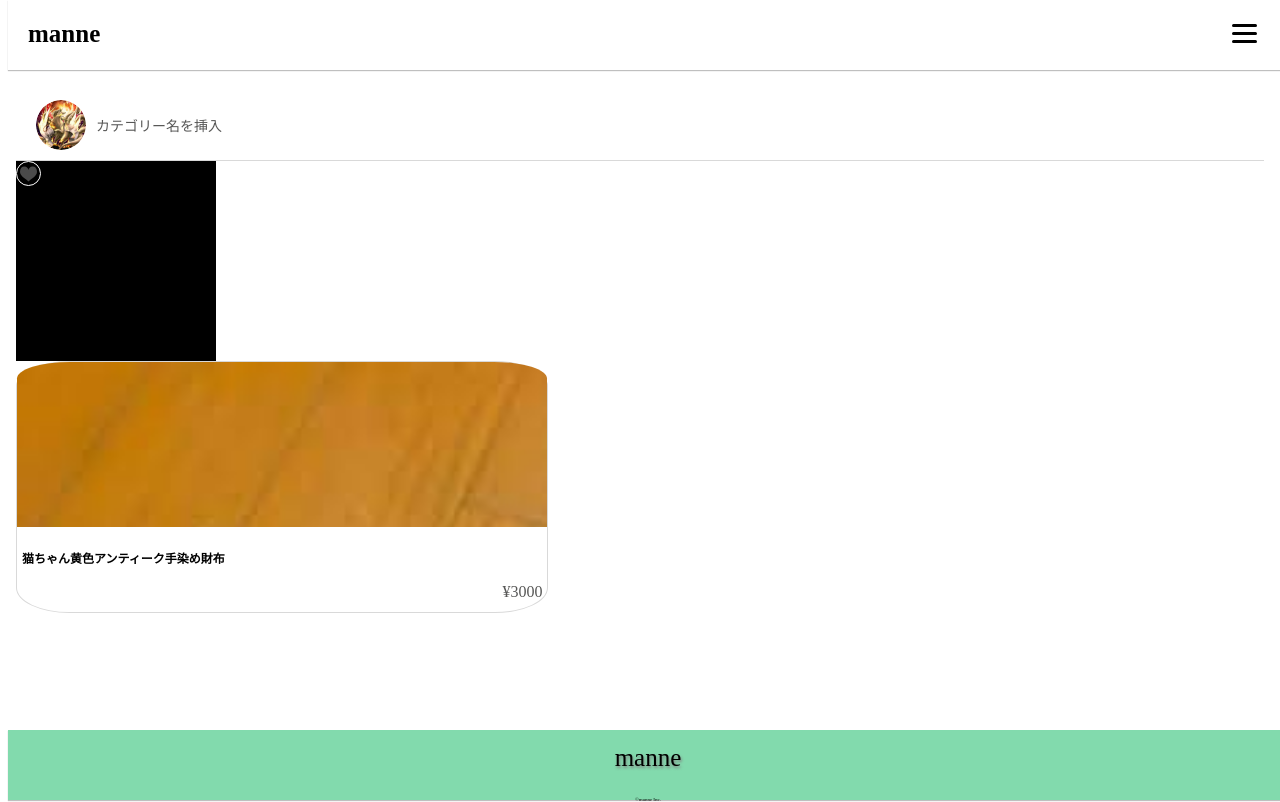
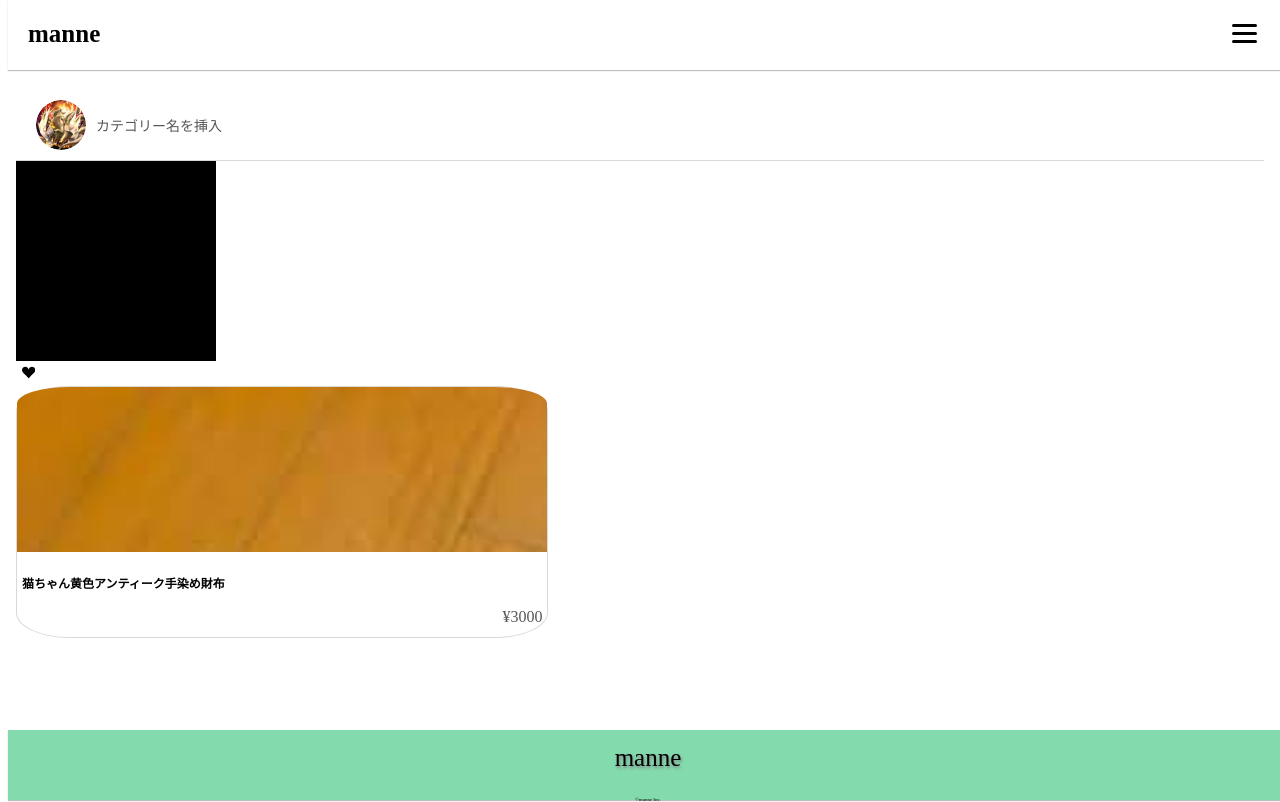
Before and after one commit to Organization-Yuuki/manne, a React (Vite) app: page / in a window 1280 px wide. Built offline with nearby package versions, Linux system fonts and the light colour scheme; what emotion-reset would draw is missing.

Commit message:
ペアプロなう

```diff
--- a/src/components/parts/buttons/LikeButton.tsx
+++ b/src/components/parts/buttons/LikeButton.tsx
@@ -2,7 +2,7 @@ import clsx from 'clsx'
 import { FC } from 'react'
 
 import { likeButtonStyle } from '../../../styles/parts/button.style'
-import likeImage from '../../../assets/images/sample_like.svg'
+import { BsFillSuitHeartFill } from 'react-icons/bs'
 
 interface LikeButtonProps {
   onClick: () => void
@@ -11,7 +11,7 @@ interface LikeButtonProps {
 export const LikeButton: FC<LikeButtonProps> = ({ onClick }) => {
   return (
     <button onClick={onClick} css={[likeButtonStyle]} className={clsx('btn')}>
-      <img src={likeImage} />
+      <BsFillSuitHeartFill/>
     </button>
   )
 }
--- a/src/pages/ProductList.tsx
+++ b/src/pages/ProductList.tsx
@@ -27,8 +27,8 @@ export const ProductList: FC = () => {
         imgUrl={sample}
       />
       <div style={{ width: '200px', height: '200px', background: '#000' }}>
-        <LikeButton onClick={onCLickLikeButton} />
       </div>
+      <LikeButton onClick={onCLickLikeButton} />
       <ProductRow product={product} />
     </div>
   )
```
